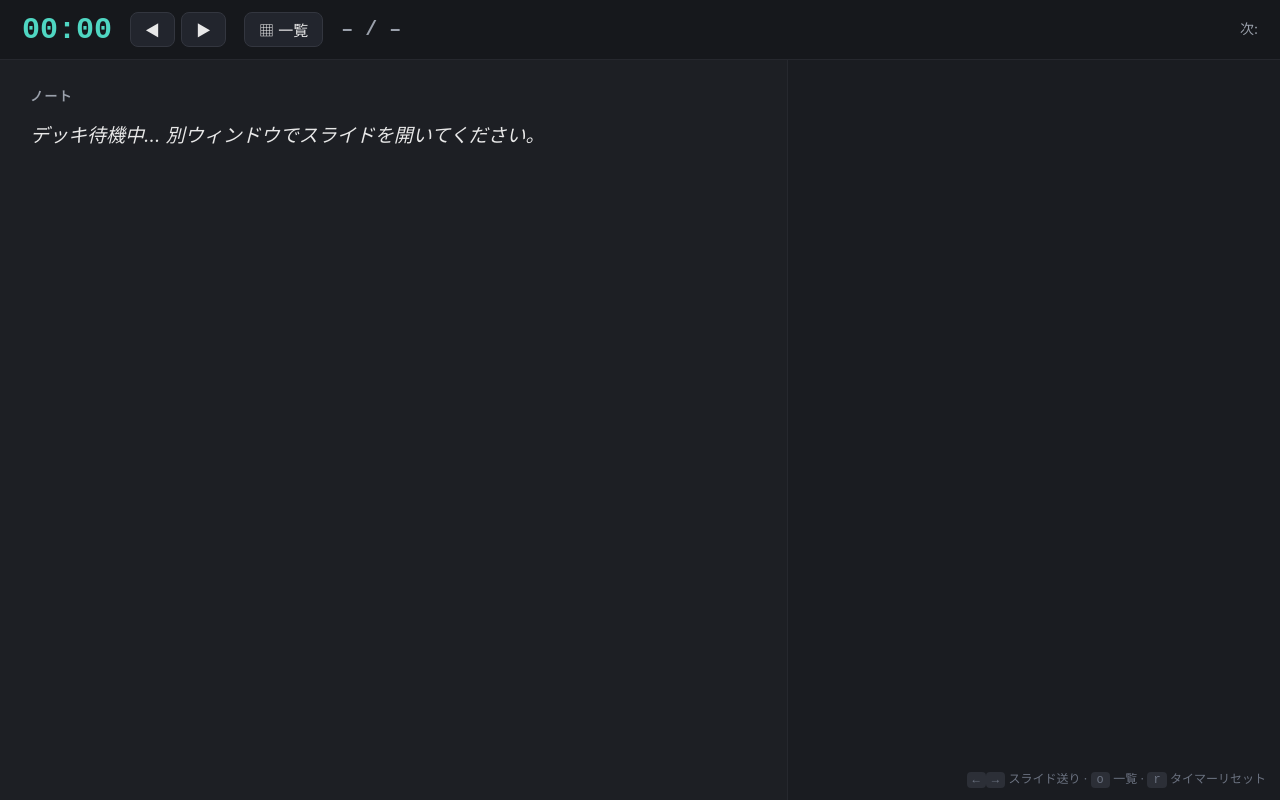
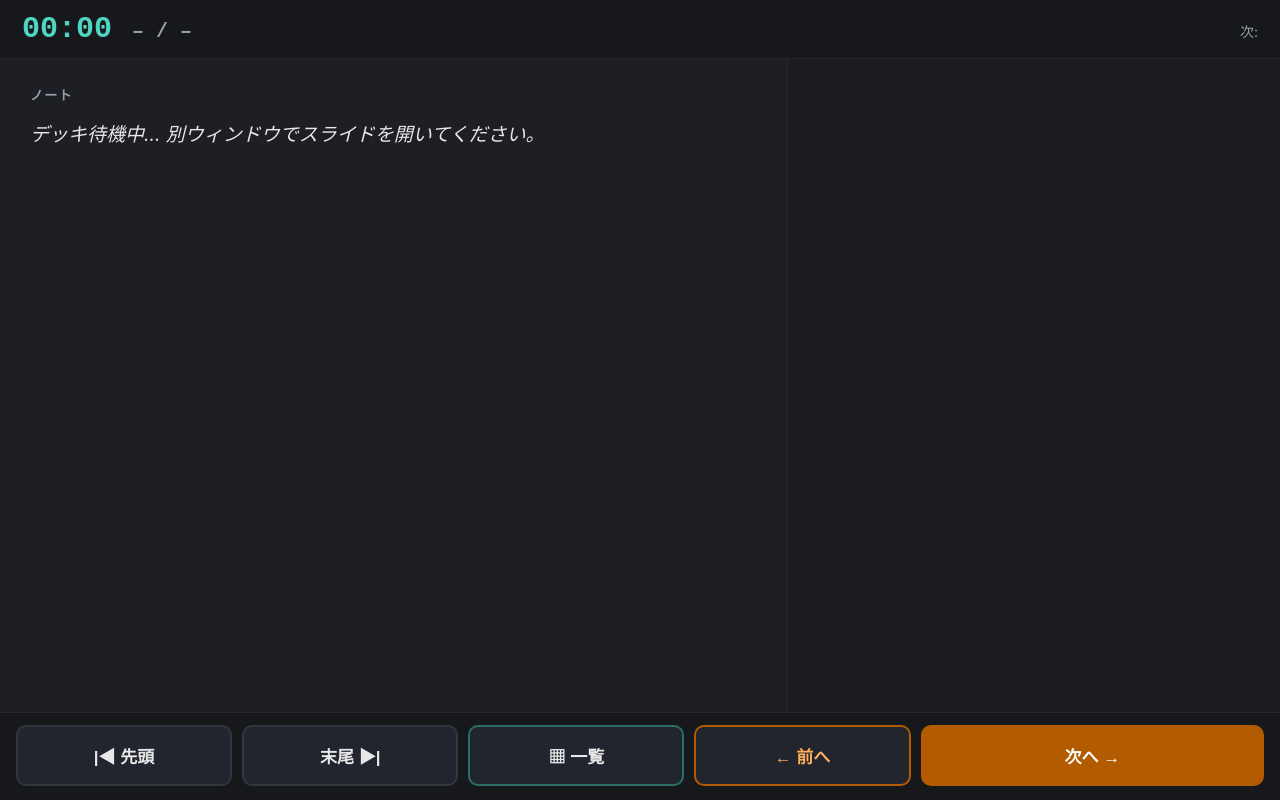
Before and after one commit to N283T/html-slide, a website: page template/presenter.html in a window 1280 px wide. Drawn offline with Linux system fonts and the light colour scheme.

Commit message:
feat: big bottom control row in the presenter console
Follows the old pxr-slides design: one full-width row of equal
buttons at the bottom (targets found by position at a lectern),
先頭 / 末尾 / 一覧 / 前へ / 次へ — only 次へ filled so the eye lands
on the button pressed most, 前へ the same hue outlined, 一覧 on the
teal accent. Header nav buttons removed; Home/End keys added.
No Blank button by request.

```diff
--- a/core/presenter.js
+++ b/core/presenter.js
@@ -113,6 +113,10 @@
 
   /* ---- controls ---- */
 
+  el('btn-first').addEventListener('click', function () { goto(0); });
+  el('btn-last').addEventListener('click', function () {
+    goto(Math.max(0, titles.length - 1));
+  });
   el('btn-prev').addEventListener('click', function () {
     goto(Math.max(0, currentIndex - 1));
   });
@@ -129,6 +133,10 @@
       goto(currentIndex + 1);
     } else if (e.key === 'ArrowLeft') {
       goto(Math.max(0, currentIndex - 1));
+    } else if (e.key === 'Home') {
+      goto(0);
+    } else if (e.key === 'End') {
+      goto(Math.max(0, titles.length - 1));
     } else if (e.key === 'r') {
       startedAt = Date.now();
     } else if (e.key === 'o') {
--- a/template/presenter.html
+++ b/template/presenter.html
@@ -10,7 +10,7 @@
     height: 100vh;
     display: grid;
     grid-template-columns: 1.6fr 1fr;
-    grid-template-rows: auto 1fr;
+    grid-template-rows: auto 1fr auto;
     gap: 1px;
     background: #26282e;
     color: #e8e8e8;
@@ -19,28 +19,16 @@
   header {
     grid-column: 1 / -1;
     display: flex;
-    align-items: center;
-    gap: 18px;
+    align-items: baseline;
+    gap: 20px;
     padding: 12px 22px;
     background: #16181c;
   }
-  #clock { font: 700 30px ui-monospace, monospace; color: #4fd6c2; }
+  #clock { font: 700 30px ui-monospace, monospace; color: #4fd6c2; cursor: default; }
   #position { font: 600 20px ui-monospace, monospace; color: #9aa0ab; }
   #current-title { font-size: 18px; font-weight: 700; }
   #next-wrap { margin-left: auto; color: #9aa0ab; font-size: 14px; }
   #next-title { color: #e8e8e8; font-weight: 600; }
-  header .nav-btns { display: flex; gap: 6px; }
-  header button {
-    border: 1px solid #33363f;
-    background: #22252d;
-    color: #e8e8e8;
-    border-radius: 8px;
-    padding: 6px 14px;
-    font-size: 15px;
-    cursor: pointer;
-  }
-  header button:hover { background: #2c3039; }
-  header button.is-on { background: #b35b00; border-color: #b35b00; }
   main { background: #1d1f24; padding: 26px 30px; overflow: auto; }
   main h2 { margin: 0 0 12px; font-size: 13px; letter-spacing: 0.1em; color: #9aa0ab; }
   #notes { font-size: 19px; line-height: 1.8; }
@@ -50,7 +38,47 @@
   #list li:hover { background: #24262d; }
   #list li.is-current { background: #2c3040; color: #fff; font-weight: 600; }
   kbd { background: #2c2f37; border-radius: 4px; padding: 1px 6px; font-size: 12px; }
-  footer { position: fixed; right: 14px; bottom: 10px; color: #6b7280; font-size: 12px; }
+
+  /* ---- big control row ----
+   * One row of equal-width buttons: at a lectern the target is found
+   * by position, and a row of differently sized ones is harder to hit
+   * without looking. Only 次へ is filled, so the eye lands on the
+   * button pressed most; 前へ is the same hue outlined. */
+  footer.controls {
+    grid-column: 1 / -1;
+    display: flex;
+    gap: 10px;
+    padding: 12px 16px 14px;
+    background: #16181c;
+  }
+  .controls button {
+    flex: 1 1 0;
+    display: flex;
+    align-items: center;
+    justify-content: center;
+    gap: 8px;
+    padding: 16px 0;
+    border: 2px solid #33363f;
+    border-radius: 10px;
+    background: #22252d;
+    color: #e8e8e8;
+    font-size: 17px;
+    font-weight: 600;
+    cursor: pointer;
+  }
+  .controls button:hover { border-color: #565c69; }
+  .controls button.is-overview { border-color: #2b6f64; }
+  .controls button.is-overview:hover { border-color: #4fd6c2; }
+  .controls button.is-overview.is-on { background: #1d3833; border-color: #4fd6c2; }
+  .controls button.is-prev { border-color: #b35b00; color: #ffb05c; }
+  .controls button.is-prev:hover { background: #2a2118; }
+  .controls button.is-next {
+    background: #b35b00;
+    border-color: #b35b00;
+    color: #fff;
+    flex-grow: 1.6;
+  }
+  .controls button.is-next:hover { background: #cc6a00; border-color: #cc6a00; }
 
   /* ---- slide overview overlay ---- */
   #overview {
@@ -100,12 +128,7 @@
 </head>
 <body>
 <header>
-  <span id="clock">00:00</span>
-  <div class="nav-btns">
-    <button id="btn-prev" title="前へ (←)">◀</button>
-    <button id="btn-next" title="次へ (→ / Space)">▶</button>
-  </div>
-  <button id="btn-overview" title="スライド一覧 (o)">▦ 一覧</button>
+  <span id="clock" title="r でリセット">00:00</span>
   <span id="position">– / –</span>
   <span id="current-title"></span>
   <span id="next-wrap">次: <span id="next-title"></span></span>
@@ -115,11 +138,17 @@
   <div id="notes"><em>デッキ待機中… 別ウィンドウでスライドを開いてください。</em></div>
 </main>
 <nav><ul id="list"></ul></nav>
+<footer class="controls">
+  <button id="btn-first" title="先頭へ (Home)">|◀ 先頭</button>
+  <button id="btn-last" title="末尾へ (End)">末尾 ▶|</button>
+  <button id="btn-overview" class="is-overview" title="スライド一覧 (o)">▦ 一覧</button>
+  <button id="btn-prev" class="is-prev" title="前へ (←)">← 前へ</button>
+  <button id="btn-next" class="is-next" title="次へ (→ / Space)">次へ →</button>
+</footer>
 <div id="overview" hidden>
   <p class="ov-hint">クリックでそのスライドへ。画像は <code>html-slide capture</code> の出力（slide-captures/）を使い、無ければ番号タイルで代用します。<kbd>o</kbd> / <kbd>Esc</kbd> で閉じる</p>
   <div class="grid"></div>
 </div>
-<footer><kbd>←</kbd><kbd>→</kbd> スライド送り · <kbd>o</kbd> 一覧 · <kbd>r</kbd> タイマーリセット</footer>
 <script src="../core/presenter.js"></script>
 </body>
 </html>
```
